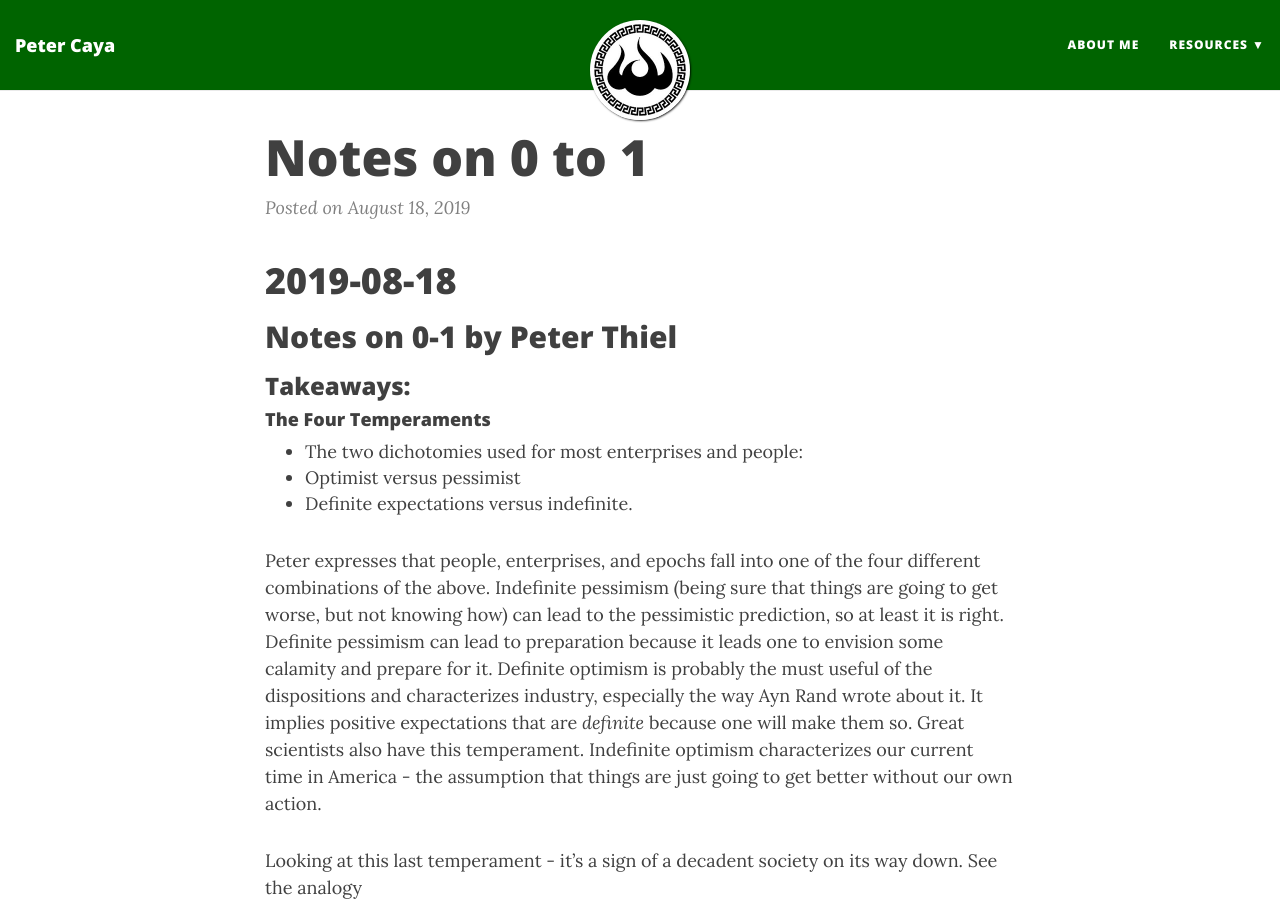
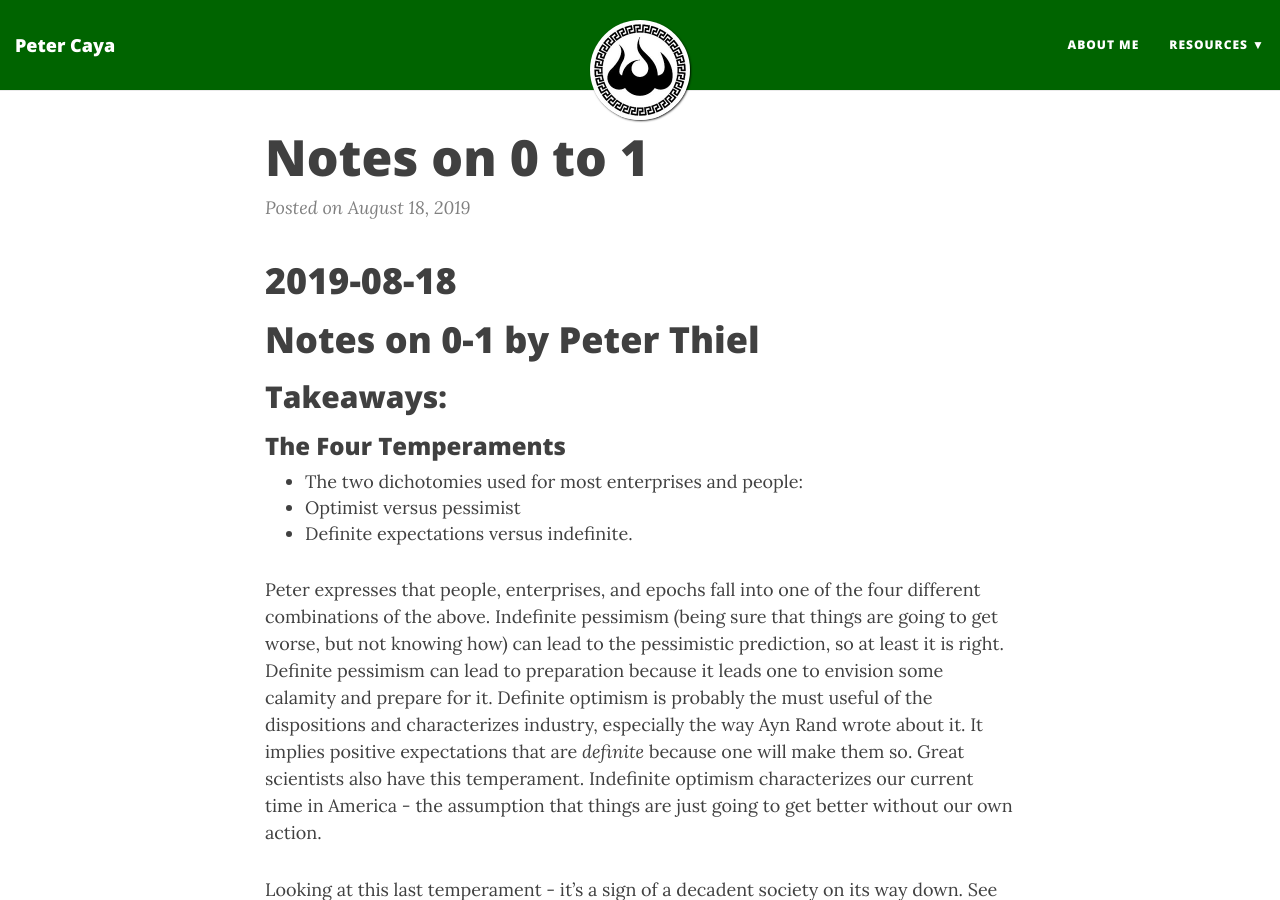
Before and after one commit to poc1673/old_poc1673.github.io, a Jekyll site: the page built from _posts/2019-08-18-Notes on 0 to 1.md, in a window 1280 px wide and 900 px high. Built offline with Jekyll 4.4.1, drawn with Linux system fonts in a browser that asks for light colours; nearby versions of some CDN libraries.

```diff
--- a/_posts/2019-08-18-Notes on 0 to 1.md
+++ b/_posts/2019-08-18-Notes on 0 to 1.md
@@ -1,10 +1,9 @@
 # 2019-08-18
 
-## Notes on 0-1 by Peter Thiel
+# Notes on 0-1 by Peter Thiel
 
-### Takeaways:
-
-#### The Four Temperaments
+## Takeaways:
+### The Four Temperaments
 * The two dichotomies used for most enterprises and people:
  * Optimist versus pessimist
  * Definite expectations versus indefinite.
@@ -18,7 +17,7 @@
 
 
 
-#### Seven Questions:
+### Seven Questions:
 
 1. Do you have a useful technology or a breakthrough way of doing things?
 2. Is this the right time?
@@ -29,11 +28,11 @@
 7. Is it an opportunity that others haven't seen?
 
 
-#### Complementarity Between Machine and people
+### Complementarity Between Machine and people
 
 One of the things he brought up is the dichotomy between technological advance, and the advance of globalization. He points out that there is a fear of the advancement of technology which is related back to NAFTA - they think that there is going to be the same replacement of workers from machines, as there was from Mexico. Instead, Peter points out that the relationship is likely to be complementary - people and machine build upon each others' strengths. They don't directly compete.
 
-#### The Importance of Secrets
+### The Importance of Secrets
 
 Peter asks "why has so much of our society come to believe that there are not hard secrets left?"
 
```
